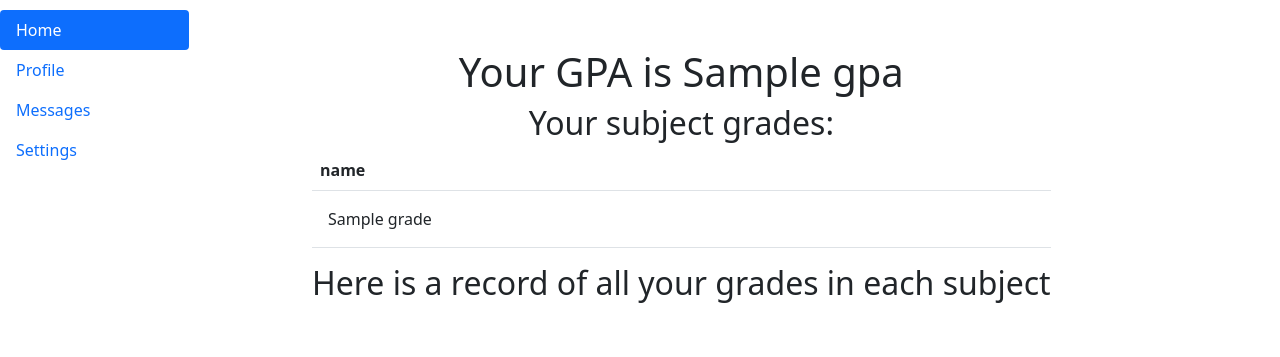
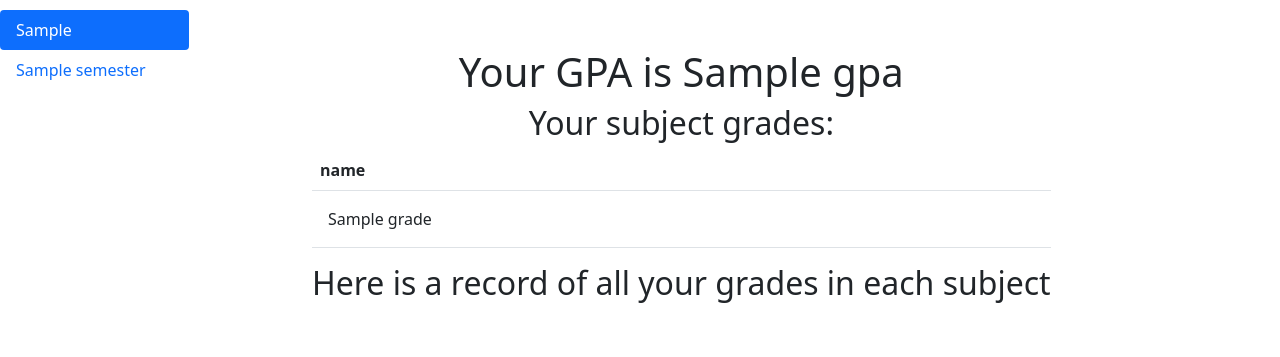
Before and after one commit to Joshua-H05/filemate, a Flask app: template src/filemate/templates/sidebar.html in a window 1280 px wide. Shown: the part 56-413 px from the top of the page. Run offline with Flask 3, Linux system fonts and the light colour scheme; the template is opened without the code that fills it: most values are stand-ins (such as "Sample title", 1, 10 or a date in 2020); parts of the project's set-up code (start-up, migrations or seed data) failed here and were passed over.

Commit message:
Updated sidebar to show all semesters

```diff
--- a/src/filemate/app.py
+++ b/src/filemate/app.py
@@ -173,17 +173,23 @@ def calendar():
 def grades_overview():
     user_id = 1
     semesters = gdb.select_student_semesters(user_id=user_id)
-    semester_id = sorted(semesters, key=lambda x: -x[0])[0][0]
+    print(f"semesters: {semesters}")
+    semester_ids = list(semesters.keys())
+    semester_ids.sort(reverse=True)
+    print(semester_ids)
+    latest_semester_id = semester_ids[0]
+    latest_semester = semesters[latest_semester_id]
     print(user_id)
-    print(semester_id)
-    stats = gdb.compute_all_stats(user_id=user_id, semester_id=semester_id)
+    print(latest_semester_id)
+    stats = gdb.compute_all_stats(user_id=user_id, semester_id=latest_semester_id)
     averages = stats["averages"]  # dict with subjects as keys and averages as values
     grades = stats["grades"]  # dict with subjects as keys and grades as values
     gpa = stats["gpa"]
-    subject_record = gdb.select_all_student_semester_subject_grades(user_id=user_id, semester=semester_id)
+    subject_record = gdb.select_all_student_semester_subject_grades(user_id=user_id, semester=latest_semester_id)
     # Returns a dict of dicts, where the keys of the main dict are the student's subjects and the values
     # are dicts containing info on each exam in the subject
-    return render_template("sidebar.html", gpa=gpa, averages=averages, grades=grades, subject_record=subject_record)
+    return render_template("sidebar.html", gpa=gpa, averages=averages, grades=grades, subject_record=subject_record,
+                           semesters=semesters, current_semester=latest_semester)
 
 
 if __name__ == "__main__":
--- a/src/filemate/templates/sidebar.html
+++ b/src/filemate/templates/sidebar.html
@@ -4,10 +4,12 @@
 <div class="row vh-100">
   <div class=" col-2 vh-100" style="margin-top: 10px;">
     <div class="nav flex-column nav-pills" id="v-pills-tab" role="tablist" aria-orientation="vertical">
-      <a class="nav-link active" id="v-pills-home-tab" data-toggle="pill" href="#v-pills-home" role="tab" aria-controls="v-pills-home" aria-selected="true">Home</a>
-      <a class="nav-link" id="v-pills-profile-tab" data-toggle="pill" href="#v-pills-profile" role="tab" aria-controls="v-pills-profile" aria-selected="false">Profile</a>
-      <a class="nav-link" id="v-pills-messages-tab" data-toggle="pill" href="#v-pills-messages" role="tab" aria-controls="v-pills-messages" aria-selected="false">Messages</a>
-      <a class="nav-link" id="v-pills-settings-tab" data-toggle="pill" href="#v-pills-settings" role="tab" aria-controls="v-pills-settings" aria-selected="false">Settings</a>
+      <a class="nav-link active" id="v-pills-home-tab" data-toggle="pill" href="#v-pills-home" role="tab" aria-controls="v-pills-home" aria-selected="true">{{current_semester}}</a>
+      {% for semester in semesters.values() %}
+        {% if semester != current_semester %}
+          <a class="nav-link" id="v-pills-profile-tab" data-toggle="pill" href="#v-pills-profile" role="tab" aria-controls="v-pills-profile" aria-selected="false">{{ semester }}</a>
+        {% endif %}
+      {% endfor %}
     </div>
   </div>
   <div class="col-9 d-grid">
```
Also changed, not shown: src/filemate/grades_db.py (+5 -2 lines).
